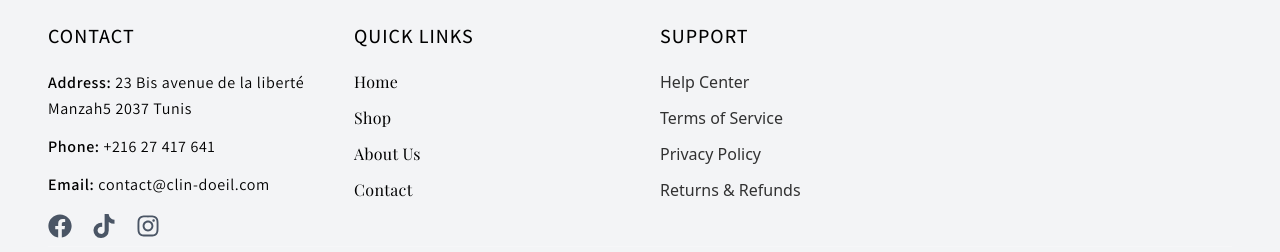
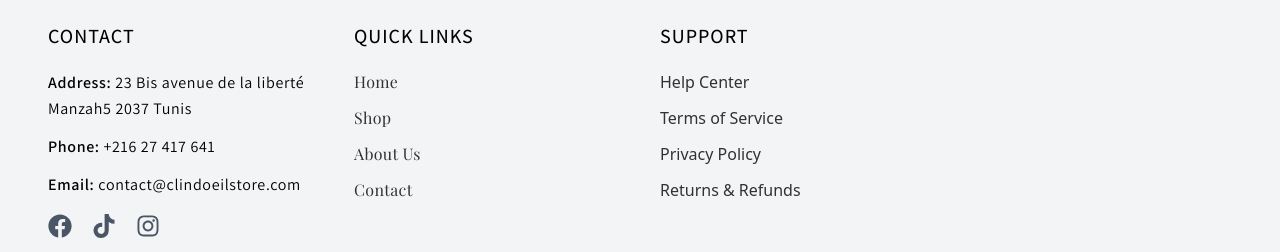
Before and after one commit to sofiene-feki/fashion-ex_client, a React (Vite) app: page / in a window 1280 px wide. Shown: the part 2040-2292 px from the top of the page. Built offline with nearby package versions, Linux system fonts and the light colour scheme; no server answers.

Commit message:
correct footer

```diff
--- a/src/components/footer/Footer.jsx
+++ b/src/components/footer/Footer.jsx
@@ -32,10 +32,10 @@ export default function Footer() {
               <p>
                 <strong>Email:</strong>{" "}
                 <a
-                  href="mailto:contact@skands.com"
+                  href="mailto:contact@clindoeilstore.com"
                   className="hover:underline  transition-colors"
                 >
-                  contact@clin-doeil.com
+                  contact@clindoeilstore.com{" "}
                 </a>
               </p>
             </div>
@@ -80,14 +80,19 @@ export default function Footer() {
               Quick Links
             </h4>
             <ul className="space-y-3 text-sm md:text-base font-editorial">
-              {["Home", "Shop", "About Us", "Contact"].map((text) => (
-                <li key={text}>
-                  <a
-                    href="#"
-                    className="/80 hover: transition-colors duration-300"
+              {[
+                { label: "Home", to: "/" },
+                { label: "Shop", to: "/Shop" },
+                { label: "About Us", to: "/About" },
+                { label: "Contact", to: "/Contact" },
+              ].map((item) => (
+                <li key={item.to}>
+                  <Link
+                    to={item.to}
+                    className="opacity-80 hover:opacity-100 transition-colors duration-300"
                   >
-                    {text}
-                  </a>
+                    {item.label}
+                  </Link>
                 </li>
               ))}
             </ul>
--- a/src/components/home/Story.jsx
+++ b/src/components/home/Story.jsx
@@ -69,7 +69,7 @@ export default function Story() {
           }
         });
       },
-      { threshold: 0.6 }
+      { threshold: 0.6 },
     );
 
     videoRefs.current.forEach((v) => v && observerRef.current.observe(v));
--- a/src/components/product/ProductMediaGallery.jsx
+++ b/src/components/product/ProductMediaGallery.jsx
@@ -192,7 +192,7 @@ export default function ProductMediaGallery({
                         <img
                           src={m.src}
                           alt=""
-                          className="w-full object-contain rounded-lg"
+                          className="w-full h-125 object-cover rounded-b-lg shadow-md"
                         />
                       ) : (
                         <video
--- a/src/components/ui/HorizontalSlider.jsx
+++ b/src/components/ui/HorizontalSlider.jsx
@@ -46,7 +46,7 @@ export default function HorizontalSlider({
       {/* Scrollable container */}
       <div
         ref={sliderRef}
-        className="flex gap-3 py-2 overflow-x-auto scrollbar-hide scroll-smooth"
+        className="flex gap-3 px-2 py-2 overflow-x-auto scrollbar-hide scroll-smooth"
       >
         {children}
       </div>
--- a/src/pages/productDetails.jsx
+++ b/src/pages/productDetails.jsx
@@ -139,7 +139,7 @@ export default function ProductDetails() {
           setSelectedMedia(
             normalizedProduct.colors?.[0]?.src ||
               normalizedProduct.media?.[0]?.src ||
-              ""
+              "",
           );
 
           console.log("✅ Product fetched:", normalizedProduct);
@@ -190,7 +190,7 @@ export default function ProductDetails() {
         selectedColor: selectedColor?.name ?? null,
         colors: product.colors,
         sizes: product.sizes,
-      })
+      }),
     );
 
     dispatch(openCart());
@@ -228,7 +228,7 @@ export default function ProductDetails() {
         selectedColor: selectedColor?.name ?? null,
         colors: product.colors,
         sizes: product.sizes,
-      })
+      }),
     );
     navigate("/checkout"); // Redirect to cart page
 
@@ -280,7 +280,7 @@ export default function ProductDetails() {
     setProduct((prev) => ({
       ...prev,
       [type]: prev[type].map((item, i) =>
-        i === idx ? { ...item, [key]: value } : item
+        i === idx ? { ...item, [key]: value } : item,
       ),
     }));
     console.log(`Updated `, product);
@@ -410,7 +410,7 @@ export default function ProductDetails() {
 
       // Append existing media IDs as repeated fields
       existingMediaIds.forEach((id) =>
-        formData.append("existingMediaIds[]", id)
+        formData.append("existingMediaIds[]", id),
       );
 
       // -------------------------
@@ -448,7 +448,7 @@ export default function ProductDetails() {
     } catch (err) {
       console.error(
         "❌ Error updating product:",
-        err.response?.data || err.message
+        err.response?.data || err.message,
       );
     } finally {
       setActionLoading(false);
@@ -495,7 +495,7 @@ export default function ProductDetails() {
   };
 
   return (
-    <div className="md:py-6 py-2">
+    <div className="md:py-6 py-0">
       {product && !loading && (
         <Helmet>
           <title>{product.Title} | Clin d'Oeil Store</title>
@@ -561,7 +561,7 @@ export default function ProductDetails() {
       )}
 
       {user && (
-        <div className="flex top-14.5 z-10 sticky bg-white max-w-5xl mx-auto items-center justify-between border-b border-gray-200 py-2 px-2 shadow-xl">
+        <div className="flex top-14 z-10 sticky bg-white max-w-5xl mx-auto items-center justify-between border-b border-gray-200 py-2 px-2 shadow-xl">
           {/* Center title */}
           <h1 className="md:text-xl text-base font-semibold text-gray-800">
             {isCreate ? "Créer un produit" : isEdit ? "Modifier produit" : ""}
@@ -674,7 +674,7 @@ export default function ProductDetails() {
                 <div className="h-8 mb-2 w-3/4 bg-gray-200 rounded-lg animate-pulse"></div>
               ) : (
                 <h1
-                  className="text-2xl mt-8        font-heading
+                  className="text-2xl mt-4 font-heading
  bg-clip-text drop-shadow-[0_2px_4px_rgba(0,0,0,0.2)] font-bold text-gray-900 sm:text-xl sm:mb-2"
                 >
                   {product.Title}
@@ -755,7 +755,7 @@ export default function ProductDetails() {
                 handleChangeProduct={handleChangeProduct}
               />
             ) : loading ? (
-              <div className="h-16 w-full bg-gray-200 rounded-lg animate-pulse"></div>
+              <div className="h-16 w-full  bg-gray-200 rounded-lg animate-pulse"></div>
             ) : (
               <HorizontalSlider scrollAmount={120} className="">
                 {product.colors?.map((c, i) => (
@@ -765,7 +765,7 @@ export default function ProductDetails() {
                       selectedColor?.name === c.name
                         ? "ring-2 ring-[#000000] ring-offset-2"
                         : "ring-1 ring-gray-100",
-                      "md:w-16 md:h-16 w-18 h-18 rounded-full border border-gray-500 overflow-hidden flex-shrink-0"
+                      "md:w-16 md:h-16 w-18 h-18  rounded-full border border-gray-500 overflow-hidden flex-shrink-0",
                     )}
                     style={{ borderColor: c.value ?? "#000" }}
                     onClick={() => {
@@ -821,7 +821,7 @@ export default function ProductDetails() {
                       selectedSize?.name === s.name
                         ? "border-gray-900 bg-gray-900 text-white" // active = strong black
                         : "border-gray-300 bg-white text-gray-700 hover:border-gray-500",
-                      "flex-shrink-0 border rounded-md px-3 py-2 text-sm font-heading font-medium transition"
+                      "flex-shrink-0 border rounded-md px-3 py-2 text-sm font-heading font-medium transition",
                     )}
                   >
                     {s.name}
```
